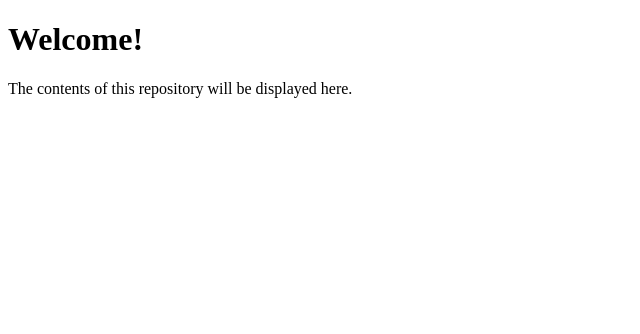
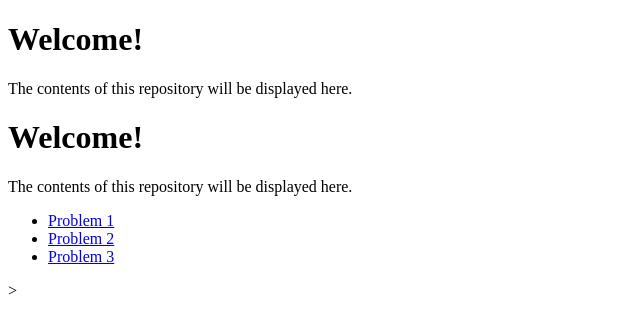
Before and after one commit to kilicumut7/student_repo, a plain HTML site: page index.html in a window 1280 px wide. Shown: the whole page, without its empty margins (0-640 px from the left). Drawn offline with Linux system fonts and the light colour scheme.

Commit message:
Update index.html

```diff
--- a/index.html
+++ b/index.html
@@ -7,5 +7,14 @@
 <body>
   <h1>Welcome!</h1>
   <p>The contents of this repository will be displayed here.</p>
-</body>
+</<body>
+  <h1>Welcome!</h1>
+  <p>The contents of this repository will be displayed here.</p>
+
+  <ul>
+    <li><a href="docs/physics/problem1.md">Problem 1</a></li>
+    <li><a href="docs/physics/problem2.md">Problem 2</a></li>
+    <li><a href="docs/physics/problem3.md">Problem 3</a></li>
+  </ul>
+</body>>
 </html>
```
